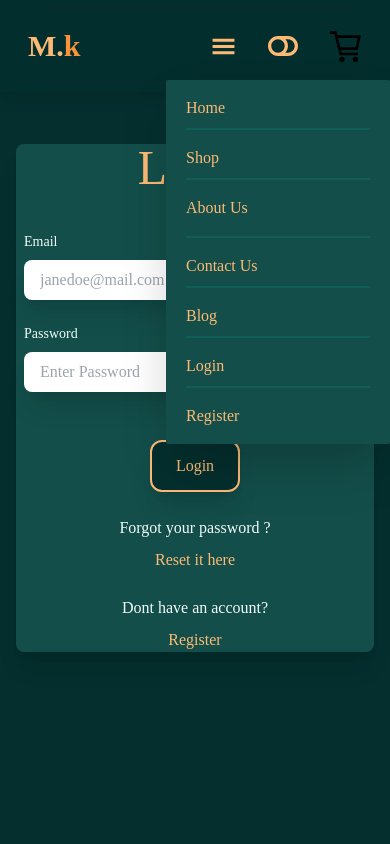
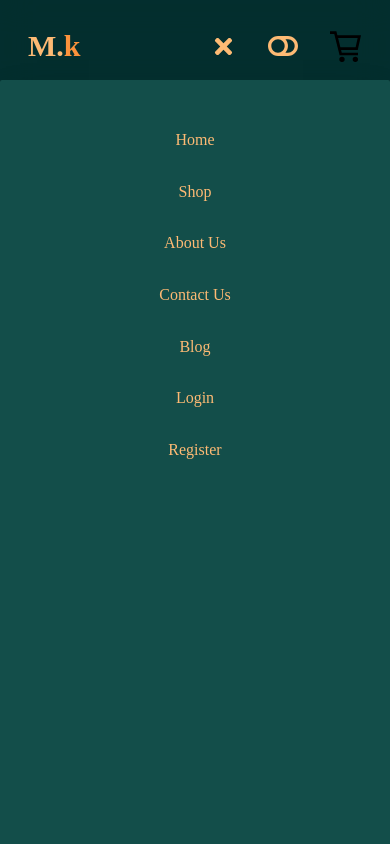
Before and after one commit to Tyno1/e-commerce, a React (Create React App) app in the folder frontend/: page /login in a window 390 px wide. Both pictures are taken after a click on the button 223 px from the left and 46 px from the top of the page. Shown: the top 844 px of the page. Built offline with nearby package versions, Linux system fonts and the light colour scheme; no server answers.

Commit message:
no comment

```diff
--- a/frontend/src/components/Navbar.js
+++ b/frontend/src/components/Navbar.js
@@ -1,93 +1,131 @@
 import React, { useContext, useEffect, useRef, useState } from "react";
-import { Link, useNavigate } from "react-router-dom";
+import { button, useNavigate } from "react-router-dom";
 import { CgProfile } from "react-icons/cg";
 import { GrCart } from "react-icons/gr";
-import { FaToggleOff, FaToggleOn } from "react-icons/fa";
-import { GiHamburgerMenu } from "react-icons/gi";
+import { FaToggleOff, FaToggleOn, FaBars, FaTimes } from "react-icons/fa";
 import { AuthContext } from "../contexts/AuthContext";
 import { CartContext } from "../contexts/CartContext";
 
 export default function Navbar({ toggleDarkMode, darkMode }) {
   const [loginOpen, setLoginOpen] = useState(false);
   const [mobileOpen, setMobileOpen] = useState(false);
-  const loginRef = useRef();
-  const mobileRef = useRef();
   const { user, logout } = useContext(AuthContext);
   const navigate = useNavigate();
-  const { cartItem, localCart, setLocalCart } = useContext(CartContext);
+  const { cartItem } = useContext(CartContext);
 
-  useEffect(() => {
-    const menuHandler = (e) => {
-      if (!loginRef.current.contains(e.target)) {
-        setLoginOpen(false);
-      }
-    };
-    document.addEventListener("mousedown", menuHandler);
+  const toggleMobileMenu = () => {
+    setMobileOpen(!mobileOpen);
+  };
+  const toggleLoginMenu = () => {
+    setLoginOpen(!loginOpen);
+  };
 
-    return () => {
-      document.removeEventListener("mousedown", menuHandler);
-    };
-  }, []);
+  const closeMobileMenu = () => {
+    setMobileOpen(false);
+  };
 
-  useEffect(() => {
-    const menuHandler = (e) => {
-      if (!mobileRef.current.contains(e.target)) {
-        setMobileOpen(false);
-      }
-    };
-    document.addEventListener("mousedown", menuHandler);
-
-    return () => {
-      document.removeEventListener("mousedown", menuHandler);
-    };
-  }, []);
+  const closeLoginMenu = () => {
+    setLoginOpen(false);
+  };
 
   return (
     <nav className="navbar fixed left-0 right-0 py-7 px-7 flex items-center shadow-lg dark:bg-[rgba(4,47,46,0.65)] backdrop-blur-lg dark:text-orange-300 text-teal-900 z-50">
       <p className="font-bold text-3xl dark:text-orange-300 dark:hover:text-orange-600 text-teal-900">
-        <Link className="hidden lg:block " to="/">
+        <button className="hidden lg:block " onClick="/">
           Medi<span className="dark:text-orange-400 text-teal-600">kart</span>
-        </Link>
-        <Link className="lg:hidden" to="/">
+        </button>
+        <button className="lg:hidden" onClick="/">
           M.<span className="dark:text-orange-400 text-teal-600">k</span>
-        </Link>
+        </button>
       </p>
       {/* icons on mobile */}
       <div className="flex ml-auto gap-8 items-center">
-        <div
-          ref={mobileRef}
-          className="hamburger ml-auto md:hidden flex items-center"
-        >
-          <button onClick={() => setMobileOpen(!mobileOpen)}>
-            <GiHamburgerMenu size={25} />
+        <div className="hamburger ml-auto md:hidden flex items-center">
+          <button onClick={toggleMobileMenu}>
+            {
+              mobileOpen? (
+                <FaTimes size={25} />
+              ) : (
+                <FaBars size={25} />
+              )
+            }
           </button>
           {mobileOpen && (
             <div className="drop-down absolute top-20 right-0 z-50">
-              <button className="w-56 dark:bg-teal-900 bg-slate-50 px-5 py-2 rounded-sm shadow-2xl ">
-                <ul className="links flex flex-col items-end">
-                  <li className="py-2 border-solid mb-2 border-b-2 border-teal-800 dark:hover:text-orange-500 w-full flex ">
-                    <Link to="/">Home</Link>
+              <div className="w-[100vw] h-[100vh] dark:bg-teal-900 bg-slate-50 px-5 py-2 rounded-sm shadow-2xl">
+                <ul className="buttons flex flex-col items-center p-10 justify-between h-[50%] w-full">
+                  <li className="dark:hover:text-orange-500">
+                    <button
+                      onClick={() => {
+                        navigate("/");
+                        closeMobileMenu();
+                      }}
+                    >
+                      Home
+                    </button>
                   </li>
-                  <li className="py-2 border-solid mb-2 border-b-2 border-teal-800 dark:hover:text-orange-500 w-full flex">
-                    <Link to="/shop">Shop</Link>
+                  <li className="dark:hover:text-orange-500">
+                    <button
+                      onClick={() => {
+                        navigate("/shop");
+                        closeMobileMenu();
+                      }}
+                    >
+                      Shop
+                    </button>
                   </li>
-                  <li className="py-2 pb-4 border-solid mb-2 border-b-2 border-teal-800 dark:hover:text-orange-500 w-full flex">
-                    <Link to="/about">About Us</Link>
+                  <li className="dark:hover:text-orange-500">
+                    <button
+                      onClick={() => {
+                        navigate("/about");
+                        closeMobileMenu();
+                      }}
+                    >
+                      About Us
+                    </button>
                   </li>
-                  <li className="py-2 border-solid mb-2 border-b-2 border-teal-800 dark:hover:text-orange-500 w-full flex">
-                    <Link to="/contact">Contact Us</Link>
+                  <li className="dark:hover:text-orange-500">
+                    <button
+                      onClick={() => {
+                        navigate("/contact");
+                        closeMobileMenu();
+                      }}
+                    >
+                      Contact Us
+                    </button>
                   </li>
-                  <li className="py-2 border-solid mb-2 border-b-2 border-teal-800 dark:hover:text-orange-500 w-full flex">
-                    <Link to="/blog">Blog</Link>
+                  <li className="dark:hover:text-orange-500">
+                    <button
+                      onClick={() => {
+                        navigate("/blog");
+                        closeMobileMenu();
+                      }}
+                    >
+                      Blog
+                    </button>
                   </li>
-                  <li className="py-2 border-solid mb-2 border-b-2 border-teal-800 dark:hover:text-orange-500 w-full flex">
-                    <Link to="/login">Login</Link>
+                  <li className="dark:hover:text-orange-500">
+                    <button
+                      onClick={() => {
+                        navigate("/login");
+                        closeMobileMenu();
+                      }}
+                    >
+                      Login
+                    </button>
                   </li>
-                  <li className="py-2 dark:hover:text-orange-500 w-full flex">
-                    <Link to="/register">Register</Link>
+                  <li className="dark:hover:text-orange-500">
+                    <button
+                      onClick={() => {
+                        navigate("/register");
+                        closeMobileMenu();
+                      }}
+                    >
+                      Register
+                    </button>
                   </li>
                 </ul>
-              </button>
+              </div>
             </div>
           )}
         </div>
@@ -99,24 +137,24 @@ export default function Navbar({ toggleDarkMode, darkMode }) {
         </button>
       </div>
       {/* icons on web */}
-      <ul className="hidden md:flex links ml-auto items-center">
+      <ul className="hidden md:flex buttons ml-auto items-center">
         <li className="pr-8 dark:hover:text-orange-500">
-          <Link to="/">Home</Link>
+          <button onClick="/">Home</button>
         </li>
         <li className="pr-8 dark:hover:text-orange-500">
-          <Link to="/shop">Shop</Link>
+          <button onClick="/shop">Shop</button>
         </li>
         <li className="pr-8 dark:hover:text-orange-500">
-          <Link to="/about">About Us</Link>
+          <button onClick="/about">About Us</button>
         </li>
         <li className="pr-8 dark:hover:text-orange-500">
-          <Link to="/contact">Contact Us</Link>
+          <button onClick="/contact">Contact Us</button>
         </li>
         <li className="pr-8 dark:hover:text-orange-500">
-          <Link to="/blog">Blog</Link>
+          <button onClick="/blog">Blog</button>
         </li>
-        <li className="profile pr-8 relative" ref={loginRef}>
-          <button onClick={() => setLoginOpen(!loginOpen)}>
+        <li className="profile pr-8 relative">
+          <button onClick={toggleLoginMenu}>
             <CgProfile size="2rem" />
           </button>
           {loginOpen && (
@@ -125,8 +163,13 @@ export default function Navbar({ toggleDarkMode, darkMode }) {
                 <div>
                   <ul>
                     <li className="pb-2 dark:hover:text-orange-500">
-                      <button>
-                        <Link to="/dashboard">Dashboard</Link>
+                      <button
+                        onClick={() => {
+                          navigate("/dashboard");
+                          closeLoginMenu();
+                        }}
+                      >
+                        Dashboard
                       </button>
                     </li>
                     <li className="pb-2 dark:hover:text-orange-500">
@@ -137,10 +180,16 @@ export default function Navbar({ toggleDarkMode, darkMode }) {
               ) : (
                 <ul>
                   <li className="pb-2 border-solid border-b-2 border-teal-700 dark:hover:text-orange-500">
-                    <Link to="/login">Login</Link>
+                    <button onClick={() => {
+                        navigate("/login");
+                        closeLoginMenu();
+                      }}>Login</button>
                   </li>
                   <li className="pt-2 dark:hover:text-orange-500">
-                    <Link to="/register">Register</Link>
+                    <button onClick={() => {
+                        navigate("/register");
+                        closeLoginMenu();
+                      }}>Register</button>
                   </li>
                 </ul>
               )}
@@ -153,9 +202,9 @@ export default function Navbar({ toggleDarkMode, darkMode }) {
             className="dark:hover:text-orange-500 relative"
           >
             <GrCart size={30} />
-            {localCart && localCart.length > 0 && (
+            {cartItem && cartItem.length > 0 && (
               <div className="absolute border-2 border-teal-700 flex items-center justify-center bg-white rounded-2xl w-7 h-7 top-[-14px] right-[-14px]">
-                <p className="font-bold text-teal-950">{localCart?.length}</p>
+                <p className="font-bold text-teal-950">{cartItem?.length}</p>
               </div>
             )}
           </button>
--- a/frontend/src/pages/Login.js
+++ b/frontend/src/pages/Login.js
@@ -37,7 +37,7 @@ export default function Login() {
           />
         </div>
 
-        <div className="form md:p-20 h-full flex-1 w-full h-[100%] flex flex-col gap-10 items-center">
+        <div className="form p-6 md:p-20 h-full flex-1 w-full h-[100%] flex flex-col gap-10 items-center my-auto">
           <h2 className="text-5xl font-medium dark:text-orange-300 text-teal-900">
             Login
           </h2>
@@ -50,7 +50,7 @@ export default function Login() {
                 Email
               </label>
               <input
-                className="py-2 px-4 rounded-lg shadow-xl text-teal-900"
+                className="py-2 px-4 rounded-lg shadow-xl text-teal-900 focus:outline-none focus:ring focus:ring-teal-700"
                 name="email"
                 value={payload.email}
                 onChange={handleChange}
@@ -59,7 +59,7 @@ export default function Login() {
               />
             </div>
 
-            <div className="flex flex-col w-[100%] mb-6 gap-2">
+            <div className="flex flex-col w-[100%] mb-6 gap-2 focus:outline-none focus:ring focus:ring-teal-700">
               <label className="text-sm" htmlFor="email">
                 Password
               </label>
@@ -73,7 +73,7 @@ export default function Login() {
               />
             </div>
 
-            <button className="my-6 shadow-xl border border-2 bg-teal-900 dark:bg-teal-950 border-orange-300 text-orange-300 rounded-xl px-6 py-3 focus:outline-none active:bg-teal-800 active:text-orange-300">
+            <button className="my-6 shadow-xl border border-2 bg-teal-900 dark:bg-teal-950 dark:border-orange-300 text-orange-300 rounded-xl px-6 py-3 text-white dark:text-orange-300 rounded-xl px-6 py-3 focus:outline-none active:bg-teal-950 dark:active:text-orange-300">
               Login
             </button>
 
```
Also changed, not shown: frontend/src/pages/Register.js (+10 -13 lines), frontend/tailwind.config.js (+5 -3 lines).
